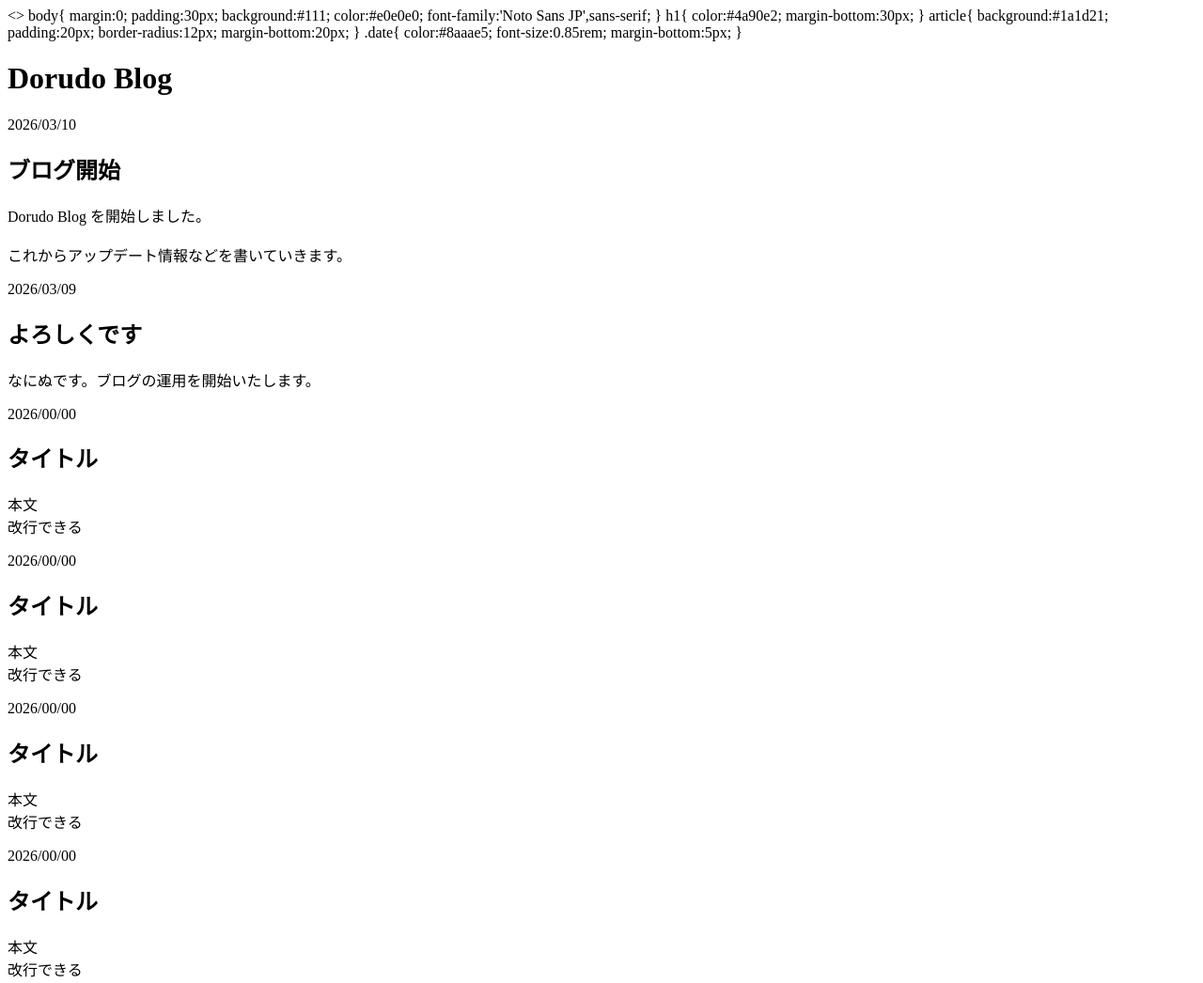
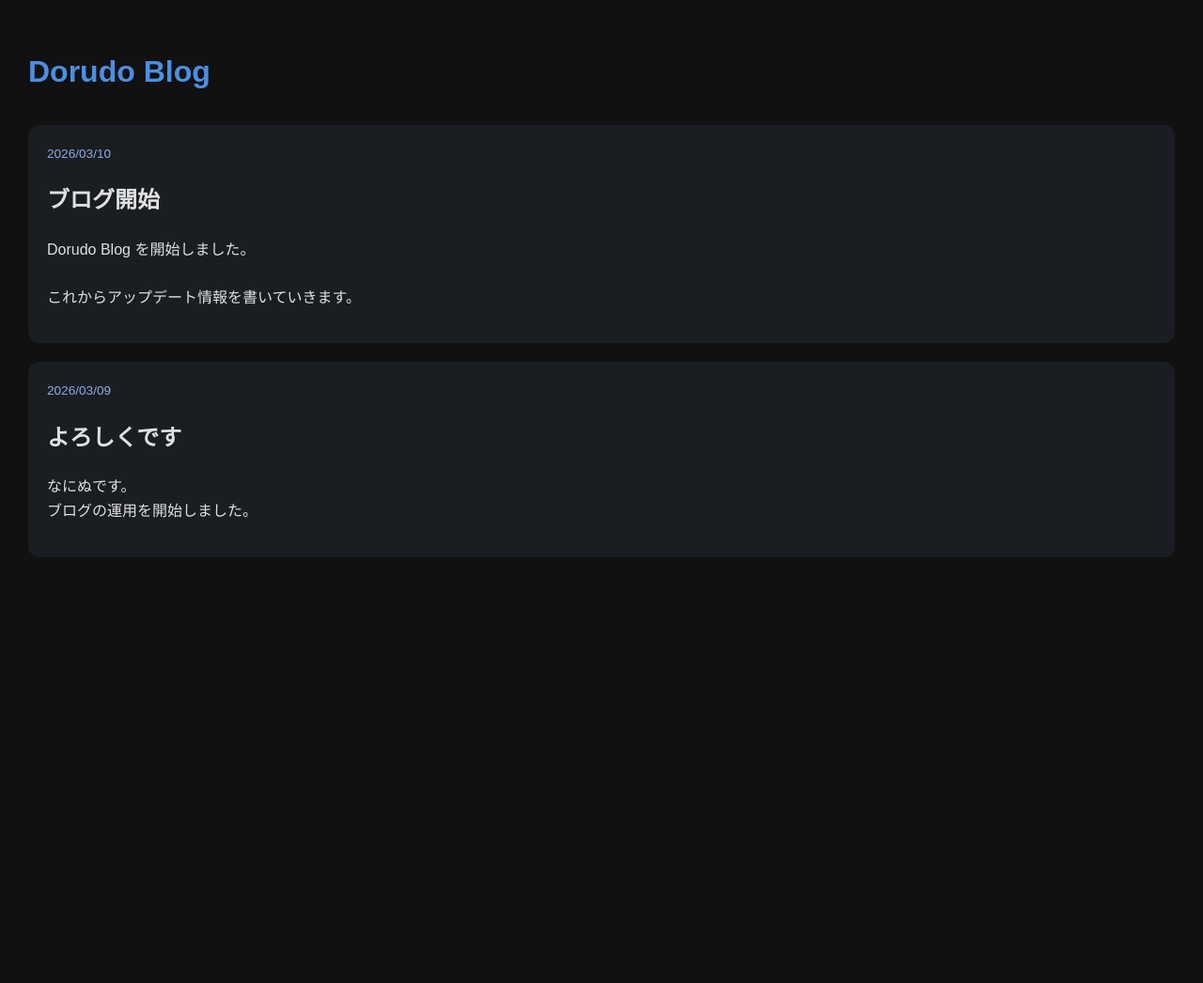
Before and after one commit to naninucreate/dorudo-blog, a plain HTML site: page index.html in a window 1280 px wide. Shown: the top 1046 px of the page at 94% size. After the commit the page ends 800 px from the top, so only its background shows below. Drawn offline with Linux system fonts and the light colour scheme.

Commit message:
Update index.html

```diff
--- a/index.html
+++ b/index.html
@@ -1,20 +1,24 @@
 <!DOCTYPE html>
 <html lang="ja">
 <head>
-<meta http-equiv="Cache-Control" content="no-cache, no-store, must-revalidate">
-<meta http-equiv="Pragma" content="no-cache">
-<meta http-equiv="Expires" content="0">
 <meta charset="UTF-8">
 <meta name="viewport" content="width=device-width, initial-scale=1.0">
-<title>最新情報</title>
+<title>Dorudo Blog</title>
 
-<>
+<style>
+
+/* =========================
+サイト全体デザイン
+ここは基本触らなくてOK
+========================= */
+
 body{
 margin:0;
 padding:30px;
 background:#111;
 color:#e0e0e0;
 font-family:'Noto Sans JP',sans-serif;
+line-height:1.6;
 }
 
 h1{
@@ -34,6 +38,7 @@
 font-size:0.85rem;
 margin-bottom:5px;
 }
+
 </style>
 </head>
 
@@ -44,23 +49,135 @@
 <script>
 
 /*
-=============================
-ブログ記事を書く場所
-=============================
 
-・記事は { } で囲む
-・記事の後ろに , を付ける
-・改行は \n
-・公開しないときは public:false
+==================================================
+Dorudo Blog  記事を書く場所
+==================================================
+
+
+■■■■■■■■■■■■■■■■■■■■■■■■■■■■■■
+基本ルール
+■■■■■■■■■■■■■■■■■■■■■■■■■■■■■■
+
+記事はこの形で書く
+
+{
+title:"タイトル",
+date:"2026/03/10",
+public:true,
+content:"本文",
+memo:"メモ"
+},
+
+
+■■■■■■■■■■■■■■■■■■■■■■■■■■■■■■
+項目の説明
+■■■■■■■■■■■■■■■■■■■■■■■■■■■■■■
+
+
+title
+記事タイトル
+
+例
+title:"アップデート情報"
+
+
+
+date
+日付
+
+例
+date:"2026/03/10"
+
+
+
+public
+公開設定
+
+true  = 公開
+false = 非公開（下書き）
+
+
+例
+
+public:true
+公開
+
+public:false
+非公開
+
+
+
+content
+記事本文
+
+
+
+memo
+自分用メモ
+
+※サイトには表示されない
+
+
+
+■■■■■■■■■■■■■■■■■■■■■■■■■■■■■■
+改行の方法
+■■■■■■■■■■■■■■■■■■■■■■■■■■■■■■
+
+
+1行改行
+
+\n
+
+
+例
+
+content:"今日は学校。\n友達と遊んだ"
+
+
+
+2行改行
+
+\n\n
+
+
+
+■■■■■■■■■■■■■■■■■■■■■■■■■■■■■■
+よくあるミス
+■■■■■■■■■■■■■■■■■■■■■■■■■■■■■■
+
+
+記事の最後には
+
+カンマ , を付ける
+
+
+例
+
+},
+{
+
+※最後の記事だけはカンマ無し
+
+
+■■■■■■■■■■■■■■■■■■■■■■■■■■■■■■
+記事を書く場所
+↓↓↓↓↓↓↓↓↓↓↓↓↓↓↓↓↓↓↓↓↓↓↓↓↓↓
 */
 
+
 const posts=[
+
+
+/* =========================
+ここから記事
+========================= */
 
 {
 title:"ブログ開始",
 date:"2026/03/10",
 public:true,
-content:"Dorudo Blog を開始しました。\n\nこれからアップデート情報などを書いていきます。",
+content:"Dorudo Blog を開始しました。\n\nこれからアップデート情報を書いていきます。",
 memo:"最初の記事"
 },
 
@@ -68,104 +185,129 @@
 title:"よろしくです",
 date:"2026/03/09",
 public:true,
-content:"なにぬです。ブログの運用を開始いたします。",
-memo:"こんな感じで書く"
+content:"なにぬです。\nブログの運用を開始しました。",
+memo:"サンプル"
 },
 
-/* =====================
-ここから書き込みテンプレ
-===================== */
+
+
+/*
+
+==================================================
+ここから下に記事を追加していく
+==================================================
+
+テンプレをコピーして使う
+
+*/
+
 
 {
 title:"タイトル",
 date:"2026/00/00",
-public:true,
-content:"本文\n改行できる",
+public:false,
+content:"本文を書く\n改行もできる",
 memo:"メモ"
 },
 
 {
 title:"タイトル",
 date:"2026/00/00",
-public:true,
-content:"本文\n改行できる",
+public:false,
+content:"本文を書く\n改行もできる",
 memo:"メモ"
 },
 
 {
 title:"タイトル",
 date:"2026/00/00",
-public:true,
-content:"本文\n改行できる",
+public:false,
+content:"本文を書く\n改行もできる",
 memo:"メモ"
 },
 
 {
 title:"タイトル",
 date:"2026/00/00",
-public:true,
-content:"本文\n改行できる",
+public:false,
+content:"本文を書く\n改行もできる",
 memo:"メモ"
 },
 
 {
 title:"タイトル",
 date:"2026/00/00",
-public:true,
-content:"本文\n改行できる",
+public:false,
+content:"本文を書く\n改行もできる",
 memo:"メモ"
 },
 
 {
 title:"タイトル",
 date:"2026/00/00",
-public:true,
-content:"本文\n改行できる",
+public:false,
+content:"本文を書く\n改行もできる",
 memo:"メモ"
 },
 
 {
 title:"タイトル",
 date:"2026/00/00",
-public:true,
-content:"本文\n改行できる",
+public:false,
+content:"本文を書く\n改行もできる",
 memo:"メモ"
 },
 
 {
 title:"タイトル",
 date:"2026/00/00",
-public:true,
-content:"本文\n改行できる",
+public:false,
+content:"本文を書く\n改行もできる",
 memo:"メモ"
 },
 
 {
 title:"タイトル",
 date:"2026/00/00",
-public:true,
-content:"本文\n改行できる",
+public:false,
+content:"本文を書く\n改行もできる",
 memo:"メモ"
 },
 
 {
 title:"タイトル",
 date:"2026/00/00",
-public:true,
-content:"本文\n改行できる",
+public:false,
+content:"本文を書く\n改行もできる",
 memo:"メモ"
 }
 
 ];
 
 
-/* =========================
-記事表示
-========================= */
+
+/*
+
+==================================================
+ここから下はブログ表示プログラム
+基本触らない
+==================================================
+
+*/
+
 
 posts
-.filter(p=>p.public)
+
+/* 公開記事だけ表示 */
+
+.filter(post=>post.public)
+
+/* 新しい順に並べる */
+
 .sort((a,b)=> new Date(b.date)-new Date(a.date))
+
+/* HTML作成 */
+
 .forEach(post=>{
 
 const article=document.createElement("article");
```
